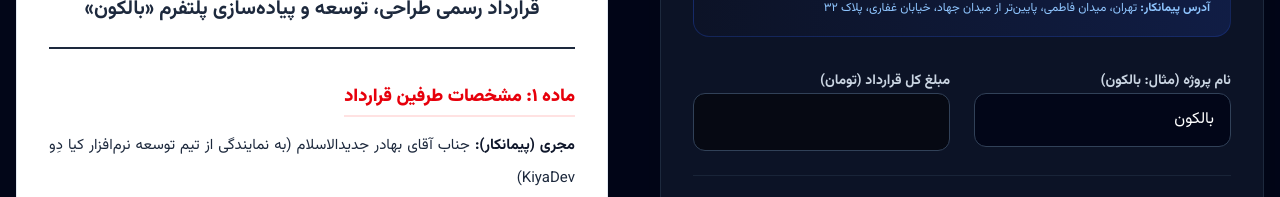
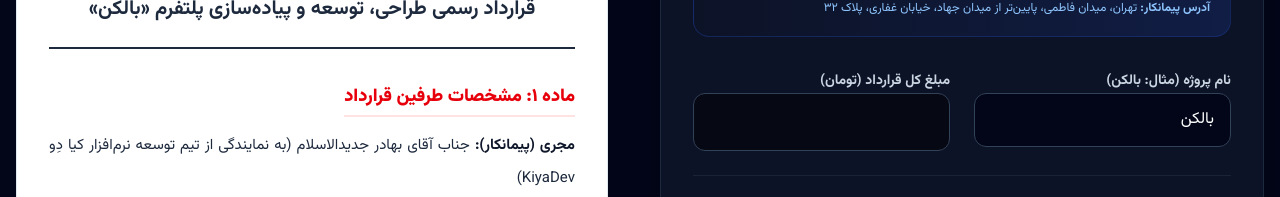
Before and after one commit to bahador-worldofcode/kiyadev-platform, a Next.js app: page /private/contract-builder in a window 1280 px wide. Shown: the part 361-558 px from the top of the page. Built offline with nearby package versions, Linux system fonts and the light colour scheme; no server answers.

Commit message:
fix: update project name to Balkun and finalize contract builder files

```diff
--- a/app/private/contract-builder/page.tsx
+++ b/app/private/contract-builder/page.tsx
@@ -23,7 +23,7 @@ const formatInputValue = (val: string) => {
 
 export default function ContractBuilderPage() {
   const [clientName, setClientName] = useState("");
-  const [projectName, setProjectName] = useState("بالکون");
+  const [projectName, setProjectName] = useState("بالکن");
 
   // متغیرهای قرارداد آپدیت شد (اطلاعات هویتی جدید بهش اضافه شد)
   const [contractData, setContractData] = useState({
@@ -182,7 +182,7 @@ export default function ContractBuilderPage() {
               {/* اطلاعات پروژه */}
               <div className="grid grid-cols-1 md:grid-cols-2 gap-6 border-b border-slate-800/80 pb-6">
                 <div className="space-y-2.5">
-                  <label className="text-sm font-bold text-slate-300">نام پروژه (مثال: بالکون)</label>
+                  <label className="text-sm font-bold text-slate-300">نام پروژه (مثال: بالکن)</label>
                   <input type="text" value={projectName} onChange={(e) => setProjectName(e.target.value)} required className="w-full bg-slate-950 border border-slate-700 rounded-xl px-4 py-3.5 text-white focus:border-blue-500 focus:ring-1 focus:ring-blue-500 outline-none transition-all" />
                 </div>
                 <div className="space-y-2.5">
```
